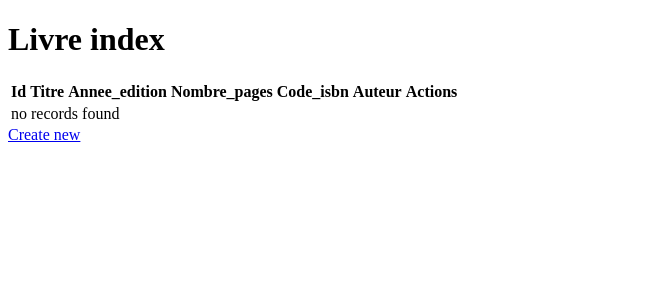
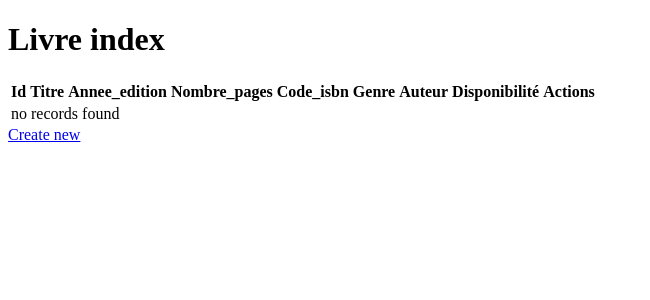
Before and after one commit to valentinbr16/ecf-symfony, a Symfony app: template templates/livre/index.html.twig in a window 1280 px wide. Shown: the part 52-352 px from the top of the page, without its empty margins (0-650 px from the left). Run offline with Twig, Linux system fonts and the light colour scheme; the template is opened without the code that fills it, so the values that code supplies are empty; some libraries are stand-ins or nearby versions.

Commit message:
Suite accès et sécurité + ajout dispo livres

```diff
--- a/templates/app/index.html.twig
+++ b/templates/app/index.html.twig
@@ -5,7 +5,8 @@
 {% block body %}
 
 <div>
-    <h1>Bienvenue sur la page d'accueil! </h1>
+    <h1>Bienvenue sur la page d'accueil ! </h1>
+    <p>Voici nos livres:</p>
 
     <table class="table">
         <thead>
--- a/templates/base.html.twig
+++ b/templates/base.html.twig
@@ -23,12 +23,19 @@
                 <li class="nav-item">
                   <a class="nav-link" href="http://127.0.0.1:8000/">Accueil</a>
                 </li>
+
+                {% if is_granted(['ROLE_ADMIN', 'ROLE_EMPRUNTEUR']) %}
+                  <li class="nav-item">
+                    <a class="nav-link" href="{{ path('app_logout') }}">Se Déconnecter</a>
+                  </li>
+                {% else %}
                   <li class="nav-item">
                       <a class="nav-link" href="http://127.0.0.1:8000/login/">Se Connecter</a>
                   </li>
+                {% endif %}
+
 
                 {% if is_granted('ROLE_ADMIN') %}
-
                   <li class="nav-item">
                     <a class="nav-link" href="http://127.0.0.1:8000/user/">Utilisateur</a>
                   </li>
@@ -44,11 +51,15 @@
                   <li class="nav-item">
                     <a class="nav-link" href="http://127.0.0.1:8000/emprunteur/">Emprunteurs</a>
                   </li>
+                {% endif %}
+
+                {% if is_granted(['ROLE_ADMIN', 'ROLE_EMPRUNTEUR']) %}
                   <li class="nav-item">
                     <a class="nav-link" href="http://127.0.0.1:8000/emprunt/">Emprunts</a>
                   </li>
+               {% endif %}
 
-                {% endif %}
+
 
             </ul>
             </div>
--- a/templates/emprunt/index.html.twig
+++ b/templates/emprunt/index.html.twig
@@ -36,5 +36,7 @@
         </tbody>
     </table>
 
-    <a href="{{ path('emprunt_new') }}">Create new</a>
+    {% if is_granted('ROLE_ADMIN') %}
+        <a href="{{ path('emprunt_new') }}">Create new</a>
+    {% endif %}
 {% endblock %}
--- a/templates/livre/index.html.twig
+++ b/templates/livre/index.html.twig
@@ -13,7 +13,9 @@
                 <th>Annee_edition</th>
                 <th>Nombre_pages</th>
                 <th>Code_isbn</th>
+                <th>Genre</th>
                 <th>Auteur</th>
+                <th>Disponibilité</th>
                 <th>Actions</th>
             </tr>
         </thead>
@@ -25,11 +27,23 @@
                 <td>{{ livre.anneeEdition }}</td>
                 <td>{{ livre.nombrePages }}</td>
                 <td>{{ livre.codeIsbn }}</td>
+
+                {% for genre in livre.genres %}
+                    <td>{{genre.nom}}</td>
+                {% endfor %}
+
                 <td>{{ livre.auteur.nom }} {{livre.auteur.prenom}}</td>
+                {% if livre.isAvailable == 1 %}
+                    <td>✔️ Disponible</td>
+                {% endif %}
+                {% if livre.isAvailable == 0 %}
+                    <td>❌ Indisponible</td>
+                {% endif %}
                 <td>
                     <a href="{{ path('livre_show', {'id': livre.id}) }}">show</a>
                     <a href="{{ path('livre_edit', {'id': livre.id}) }}">edit</a>
                 </td>
+
             </tr>
         {% else %}
             <tr>
--- a/templates/livre/show.html.twig
+++ b/templates/livre/show.html.twig
@@ -28,6 +28,12 @@
                 <td>{{ livre.codeIsbn }}</td>
             </tr>
             <tr>
+                {% for genre in livre.genres %}
+                    <th>Genre</th>
+                    <td>{{genre.nom}}</td>
+                {% endfor %}
+            </tr>
+            <tr>
                 <th>Auteur</th>
                 <td>{{ livre.auteur.nom }} {{livre.auteur.prenom}}</td>
             </tr>
```
Also changed, not shown: src/Controller/EmpruntController.php (+11 -1 lines), src/Entity/Livre.php (+12 -0 lines). Lines whose indentation alone changed are shown as unchanged.
